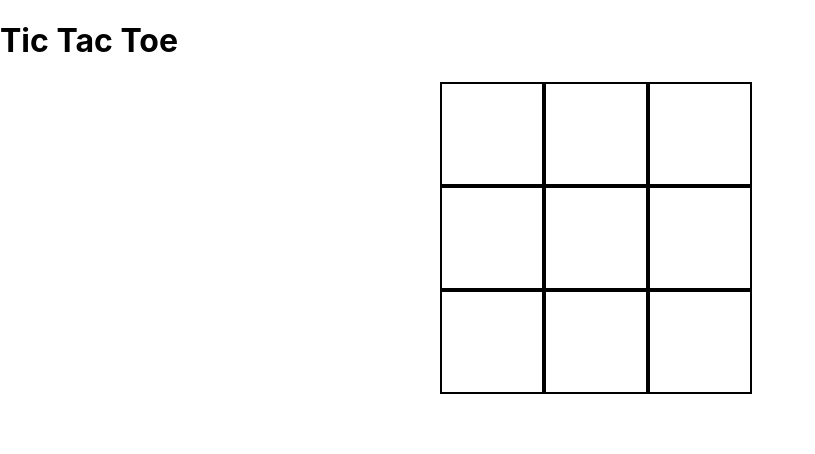
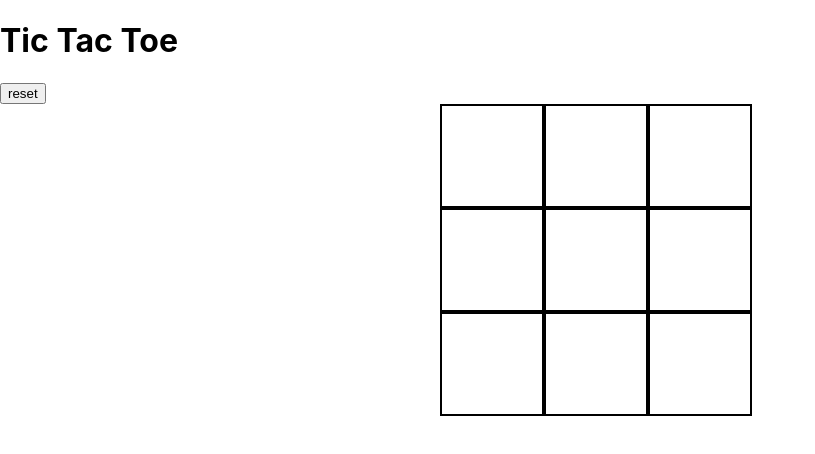
Before and after one commit to learn-academy-2022-foxtrot/tic-tac-toe-ari-and-nico, a React (Create React App) app: page / in a window 1280 px wide. Shown: the top 454 px of the page, without its empty margins (0-815 px from the left). Built offline with nearby package versions, Linux system fonts and the light colour scheme.

Commit message:
added reset after win and on button click

```diff
--- a/src/App.js
+++ b/src/App.js
@@ -33,12 +33,17 @@ const App = () => {
         squares[a] === squares[c]
       ) {
         alert("You win!");
+        handleReset()
       }
       // console.log("[a, b, c]");
 
       // If what playermoves contains is === to [a,b,c] in wins, then you win
     }
   };
+  const handleReset = () => {
+    setSquares(Array(9).fill(null))
+    setTurn(0)
+  }
   console.log(handleWin());
 
   const handleGamePlay = (index) => {
@@ -73,6 +78,7 @@ const App = () => {
   return (
     <>
       <h1>Tic Tac Toe</h1>
+      <button onClick={handleReset} >reset</button>
       <div className="game_container">
         {squares.map((squares, index) => {
           return (
@@ -82,9 +88,11 @@ const App = () => {
               key={index}
               index={index}
             />
+
           );
         })}
       </div>
+
     </>
   );
 };
```
Also changed, not shown: 1 other file (tests, documents, lock files or other folders).
